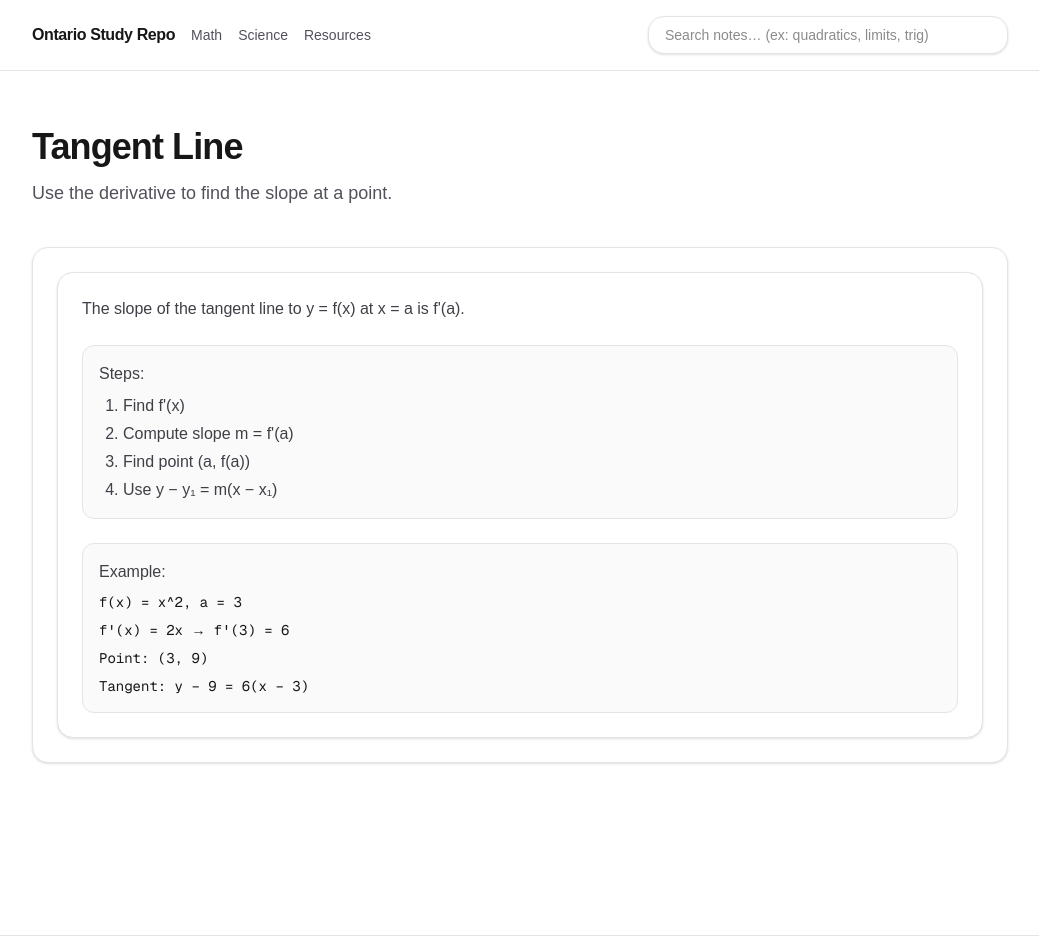
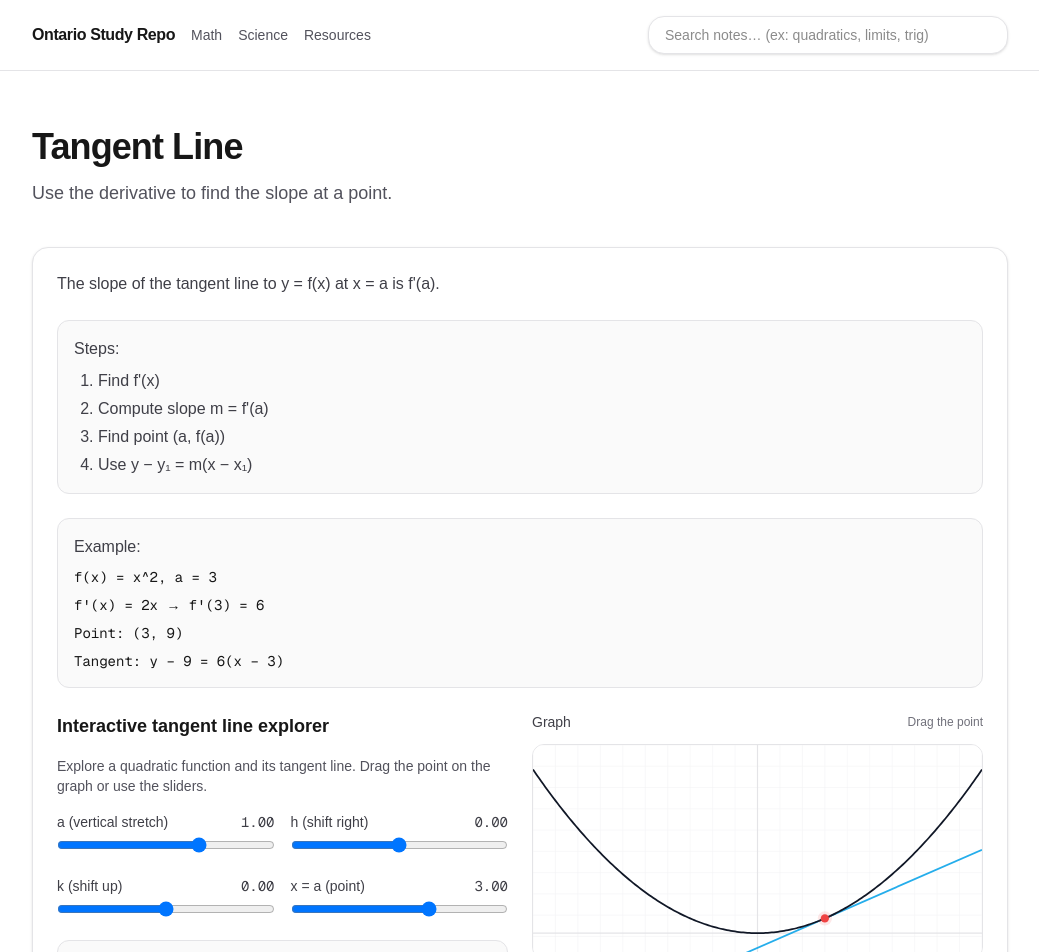
Before and after one commit to yuryplayz/ontario-study-repo, a Next.js app: page /math/grade12/calculus-vectors/derivatives/tangent-line in a window 1280 px wide. Shown: the top 952 px of the page, without its empty margins (120-1159 px from the left). Built offline with nearby package versions, Linux system fonts and the light colour scheme.

Commit message:
Add interactive tangent line graph (quadratic + draggable point)

```diff
--- /dev/null
+++ b/app/components/InteractiveTangentQuadratic.tsx
@@ -0,0 +1,287 @@
+"use client";
+
+import { useRef, useState } from "react";
+
+function clamp(n: number, min: number, max: number) {
+  return Math.max(min, Math.min(max, n));
+}
+
+function round(n: number, dp = 2) {
+  const p = 10 ** dp;
+  return Math.round(n * p) / p;
+}
+
+type Viewport = {
+  xMin: number;
+  xMax: number;
+  yMin: number;
+  yMax: number;
+};
+
+function xToPx(x: number, vp: Viewport, width: number) {
+  return ((x - vp.xMin) / (vp.xMax - vp.xMin)) * width;
+}
+
+function yToPx(y: number, vp: Viewport, height: number) {
+  // SVG y increases downward
+  return (1 - (y - vp.yMin) / (vp.yMax - vp.yMin)) * height;
+}
+
+function pxToX(px: number, vp: Viewport, width: number) {
+  return vp.xMin + (px / width) * (vp.xMax - vp.xMin);
+}
+
+export default function InteractiveTangentQuadratic() {
+  // f(x) = A(x - H)^2 + K
+  const [A, setA] = useState(1);
+  const [H, setH] = useState(0);
+  const [K, setK] = useState(0);
+  const [a, setAPoint] = useState(3);
+
+  const svgRef = useRef<SVGSVGElement | null>(null);
+  const draggingRef = useRef(false);
+
+  const width = 760;
+  const height = 360;
+
+  const f = (x: number) => A * (x - H) * (x - H) + K;
+  const fp = (x: number) => 2 * A * (x - H);
+
+  // Point and tangent info
+  const y0 = f(a);
+  const m = fp(a);
+  const b = y0 - m * a;
+
+  // Viewport (auto-scale y)
+  const viewport: Viewport = (() => {
+    const xMin = -10;
+    const xMax = 10;
+    const samples = 200;
+    let yMin = Infinity;
+    let yMax = -Infinity;
+
+    for (let i = 0; i <= samples; i++) {
+      const x = xMin + (i / samples) * (xMax - xMin);
+      const y = f(x);
+      yMin = Math.min(yMin, y);
+      yMax = Math.max(yMax, y);
+    }
+
+    const pad = Math.max(2, (yMax - yMin) * 0.15);
+    yMin -= pad;
+    yMax += pad;
+
+    if (Math.abs(yMax - yMin) < 1e-6) {
+      yMin -= 1;
+      yMax += 1;
+    }
+
+    return { xMin, xMax, yMin, yMax };
+  })();
+
+  // Curve polyline
+  const curvePath = (() => {
+    const samples = 220;
+    const pts: string[] = [];
+    for (let i = 0; i <= samples; i++) {
+      const x = viewport.xMin + (i / samples) * (viewport.xMax - viewport.xMin);
+      const y = f(x);
+      pts.push(`${xToPx(x, viewport, width)},${yToPx(y, viewport, height)}`);
+    }
+    return pts.join(" ");
+  })();
+
+  // Tangent line endpoints in pixel space
+  const tangentLine = (() => {
+    const x1 = viewport.xMin;
+    const y1 = m * x1 + b;
+    const x2 = viewport.xMax;
+    const y2 = m * x2 + b;
+
+    return {
+      x1: xToPx(x1, viewport, width),
+      y1: yToPx(y1, viewport, height),
+      x2: xToPx(x2, viewport, width),
+      y2: yToPx(y2, viewport, height),
+    };
+  })();
+
+  // Axes
+  const xAxisY = viewport.yMin <= 0 && viewport.yMax >= 0 ? yToPx(0, viewport, height) : null;
+  const yAxisX = viewport.xMin <= 0 && viewport.xMax >= 0 ? xToPx(0, viewport, width) : null;
+
+  // Point pixel coords
+  const pointPx = {
+    cx: xToPx(a, viewport, width),
+    cy: yToPx(y0, viewport, height),
+  };
+
+  function setAFromClientX(clientX: number) {
+    const svg = svgRef.current;
+    if (!svg) return;
+    const rect = svg.getBoundingClientRect();
+    const px = clamp(clientX - rect.left, 0, rect.width);
+    const x = pxToX((px / rect.width) * width, viewport, width);
+    setAPoint(round(clamp(x, viewport.xMin, viewport.xMax), 2));
+  }
+
+  return (
+    <div className="space-y-5">
+      <div className="grid gap-6 lg:grid-cols-2">
+        <div className="space-y-4">
+          <h3 className="text-lg font-semibold">Interactive tangent line explorer</h3>
+          <p className="text-sm text-zinc-600">
+            Explore a quadratic function and its tangent line. Drag the point on the graph or use the sliders.
+          </p>
+
+          <div className="grid gap-4 sm:grid-cols-2">
+            <label className="space-y-1">
+              <div className="flex items-center justify-between text-sm">
+                <span className="text-zinc-700">a (vertical stretch)</span>
+                <span className="font-mono text-zinc-700">{A.toFixed(2)}</span>
+              </div>
+              <input
+                type="range"
+                min={-3}
+                max={3}
+                step={0.1}
+                value={A}
+                onChange={(e) => setA(Number(e.target.value))}
+                className="w-full"
+              />
+            </label>
+
+            <label className="space-y-1">
+              <div className="flex items-center justify-between text-sm">
+                <span className="text-zinc-700">h (shift right)</span>
+                <span className="font-mono text-zinc-700">{H.toFixed(2)}</span>
+              </div>
+              <input
+                type="range"
+                min={-6}
+                max={6}
+                step={0.1}
+                value={H}
+                onChange={(e) => setH(Number(e.target.value))}
+                className="w-full"
+              />
+            </label>
+
+            <label className="space-y-1">
+              <div className="flex items-center justify-between text-sm">
+                <span className="text-zinc-700">k (shift up)</span>
+                <span className="font-mono text-zinc-700">{K.toFixed(2)}</span>
+              </div>
+              <input
+                type="range"
+                min={-12}
+                max={12}
+                step={0.1}
+                value={K}
+                onChange={(e) => setK(Number(e.target.value))}
+                className="w-full"
+              />
+            </label>
+
+            <label className="space-y-1">
+              <div className="flex items-center justify-between text-sm">
+                <span className="text-zinc-700">x = a (point)</span>
+                <span className="font-mono text-zinc-700">{a.toFixed(2)}</span>
+              </div>
+              <input
+                type="range"
+                min={viewport.xMin}
+                max={viewport.xMax}
+                step={0.1}
+                value={a}
+                onChange={(e) => setAPoint(Number(e.target.value))}
+                className="w-full"
+              />
+            </label>
+          </div>
+
+          <div className="rounded-xl border border-zinc-200 bg-zinc-50 p-4">
+            <div className="text-sm text-zinc-700">Current function</div>
+            <div className="mt-1 font-mono text-sm">f(x) = {A.toFixed(2)}(x − {H.toFixed(2)})² + {K.toFixed(2)}</div>
+            <div className="mt-3 text-sm text-zinc-700">At x = a:</div>
+            <div className="mt-1 grid gap-1 font-mono text-sm">
+              <div>Point: (a, f(a)) = ({a.toFixed(2)}, {y0.toFixed(2)})</div>
+              <div>Slope: m = f{"'"}(a) = {m.toFixed(2)}</div>
+              <div>
+                Tangent: y − {y0.toFixed(2)} = {m.toFixed(2)}(x − {a.toFixed(2)})
+              </div>
+              <div>y = {m.toFixed(2)}x + {b.toFixed(2)}</div>
+            </div>
+          </div>
+        </div>
+
+        <div className="space-y-3">
+          <div className="flex items-center justify-between">
+            <div className="text-sm font-medium text-zinc-700">Graph</div>
+            <div className="text-xs text-zinc-500">Drag the point</div>
+          </div>
+
+          <div className="overflow-hidden rounded-xl border border-zinc-200 bg-white">
+            <svg
+              ref={svgRef}
+              viewBox={`0 0 ${width} ${height}`}
+              className="h-auto w-full"
+              onPointerDown={(e) => {
+                draggingRef.current = true;
+                (e.currentTarget as SVGSVGElement).setPointerCapture(e.pointerId);
+                setAFromClientX(e.clientX);
+              }}
+              onPointerMove={(e) => {
+                if (!draggingRef.current) return;
+                setAFromClientX(e.clientX);
+              }}
+              onPointerUp={() => {
+                draggingRef.current = false;
+              }}
+            >
+              <rect x={0} y={0} width={width} height={height} fill="#ffffff" />
+
+              {/* grid */}
+              {Array.from({ length: 21 }).map((_, i) => {
+                const x = (i / 20) * width;
+                return <line key={`gx-${i}`} x1={x} y1={0} x2={x} y2={height} stroke="#f4f4f5" strokeWidth={1} />;
+              })}
+              {Array.from({ length: 11 }).map((_, i) => {
+                const y = (i / 10) * height;
+                return <line key={`gy-${i}`} x1={0} y1={y} x2={width} y2={y} stroke="#f4f4f5" strokeWidth={1} />;
+              })}
+
+              {/* axes */}
+              {xAxisY !== null ? (
+                <line x1={0} y1={xAxisY} x2={width} y2={xAxisY} stroke="#e4e4e7" strokeWidth={2} />
+              ) : null}
+              {yAxisX !== null ? (
+                <line x1={yAxisX} y1={0} x2={yAxisX} y2={height} stroke="#e4e4e7" strokeWidth={2} />
+              ) : null}
+
+              {/* tangent */}
+              <line
+                x1={tangentLine.x1}
+                y1={tangentLine.y1}
+                x2={tangentLine.x2}
+                y2={tangentLine.y2}
+                stroke="#0ea5e9"
+                strokeWidth={3}
+                opacity={0.9}
+              />
+
+              {/* curve */}
+              <polyline fill="none" stroke="#111827" strokeWidth={3} points={curvePath} />
+
+              {/* point */}
+              <circle cx={pointPx.cx} cy={pointPx.cy} r={7} fill="#ef4444" />
+              <circle cx={pointPx.cx} cy={pointPx.cy} r={12} fill="#ef4444" opacity={0.12} />
+            </svg>
+          </div>
+
+          <p className="text-xs text-zinc-500">Tip: changing a, h, and k shifts/stretches the parabola; the tangent updates automatically.</p>
+        </div>
+      </div>
+    </div>
+  );
+}
--- a/app/math/grade12/calculus-vectors/derivatives/tangent-line/page.tsx
+++ b/app/math/grade12/calculus-vectors/derivatives/tangent-line/page.tsx
@@ -1,9 +1,10 @@
 import PageShell from "@/app/components/PageShell";
+import InteractiveTangentQuadratic from "@/app/components/InteractiveTangentQuadratic";
 
 export default function TangentLineNote() {
   return (
     <PageShell title="Tangent Line" subtitle="Use the derivative to find the slope at a point.">
-      <div className="space-y-6 rounded-2xl border border-zinc-200 bg-white p-6 shadow-sm">
+      <div className="space-y-6">
         <p className="text-zinc-700">The slope of the tangent line to y = f(x) at x = a is f{"'"}(a).</p>
 
         <div className="space-y-2 rounded-xl border border-zinc-200 bg-zinc-50 p-4">
@@ -23,6 +24,8 @@ export default function TangentLineNote() {
           <p className="font-mono text-sm">Point: (3, 9)</p>
           <p className="font-mono text-sm">Tangent: y − 9 = 6(x − 3)</p>
         </div>
+
+        <InteractiveTangentQuadratic />
       </div>
     </PageShell>
   );
```
